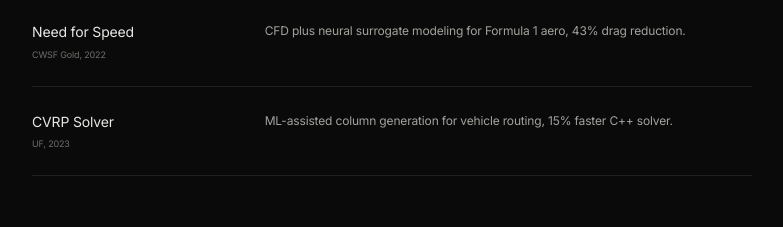
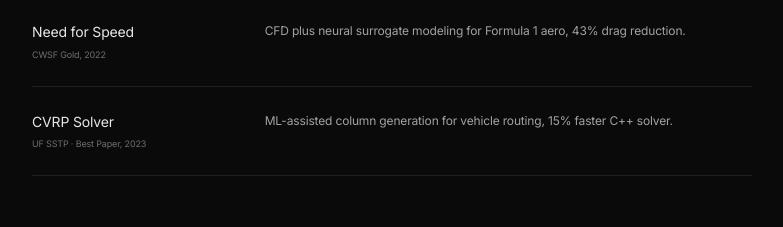
Before and after one commit to kenchengkc/personal-website, a Next.js app: page / in a window 1280 px wide. Shown: the part 7140-7367 px from the top of the page, without its empty margins (248-1031 px from the left). Built offline with nearby package versions, Linux system fonts and the light colour scheme.

Commit message:
Surface CVRP Best Paper award

```diff
--- a/data/portfolio.ts
+++ b/data/portfolio.ts
@@ -82,7 +82,7 @@ export const otherWork = [
   },
   {
     title: "CVRP Solver",
-    meta: "UF, 2023",
+    meta: "UF SSTP · Best Paper, 2023",
     detail: "ML-assisted column generation for vehicle routing, 15% faster C++ solver.",
   },
 ] as const;
```
